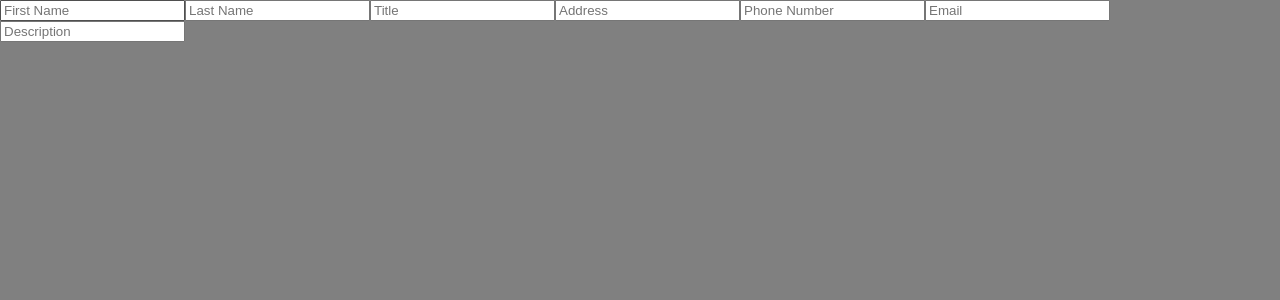
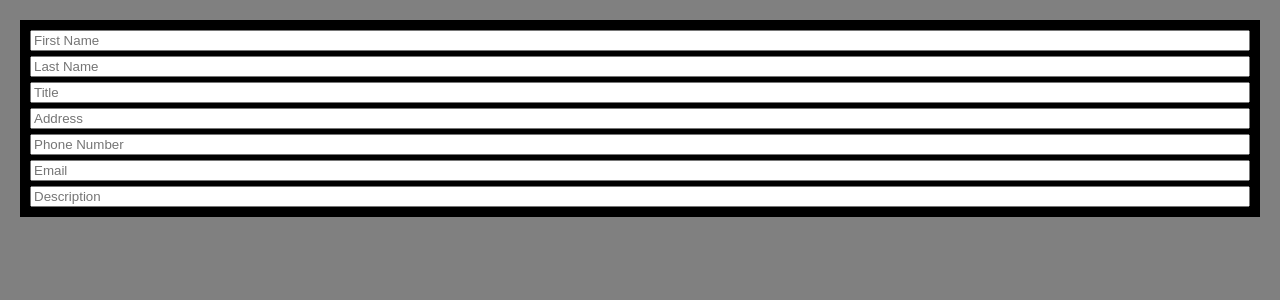
Before and after one commit to Joel-Singh/cv-project, a React (Create React App) app: page / in a window 1280 px wide. Shown: the top 300 px of the page. Built offline with nearby package versions, Linux system fonts and the light colour scheme.

Commit message:
Style PersonalInformation with card class

```diff
--- a/src/components/PersonalInformation.js
+++ b/src/components/PersonalInformation.js
@@ -7,7 +7,7 @@ export default class PersonalInformation extends Component {
 
   render() {
     return (
-      <div>
+      <div className="card">
         <input placeholder="First Name" type="text" />
         <input placeholder="Last Name" type="text" />
         <input placeholder="Title" type="text" />
--- a/src/style.css
+++ b/src/style.css
@@ -1,20 +1,23 @@
 * {
   box-sizing: content-box;
-}
-html {
-  height: 100vh;
-  width: 100vw;
 }
 
 body {
   padding: 0;
   margin: 0;
-}
-
-body, #root, .app {
-  height: 100%;
+  background-color: grey;
 }
 
 .app {
-  background-color: grey;
+  padding: 20px;
 }
+
+.card {
+  display: flex;
+  flex-wrap: nowrap;
+  flex-direction: column;
+  margin: auto;
+  gap: 5px;
+  background-color: black;
+  padding: 10px;
+}
```
